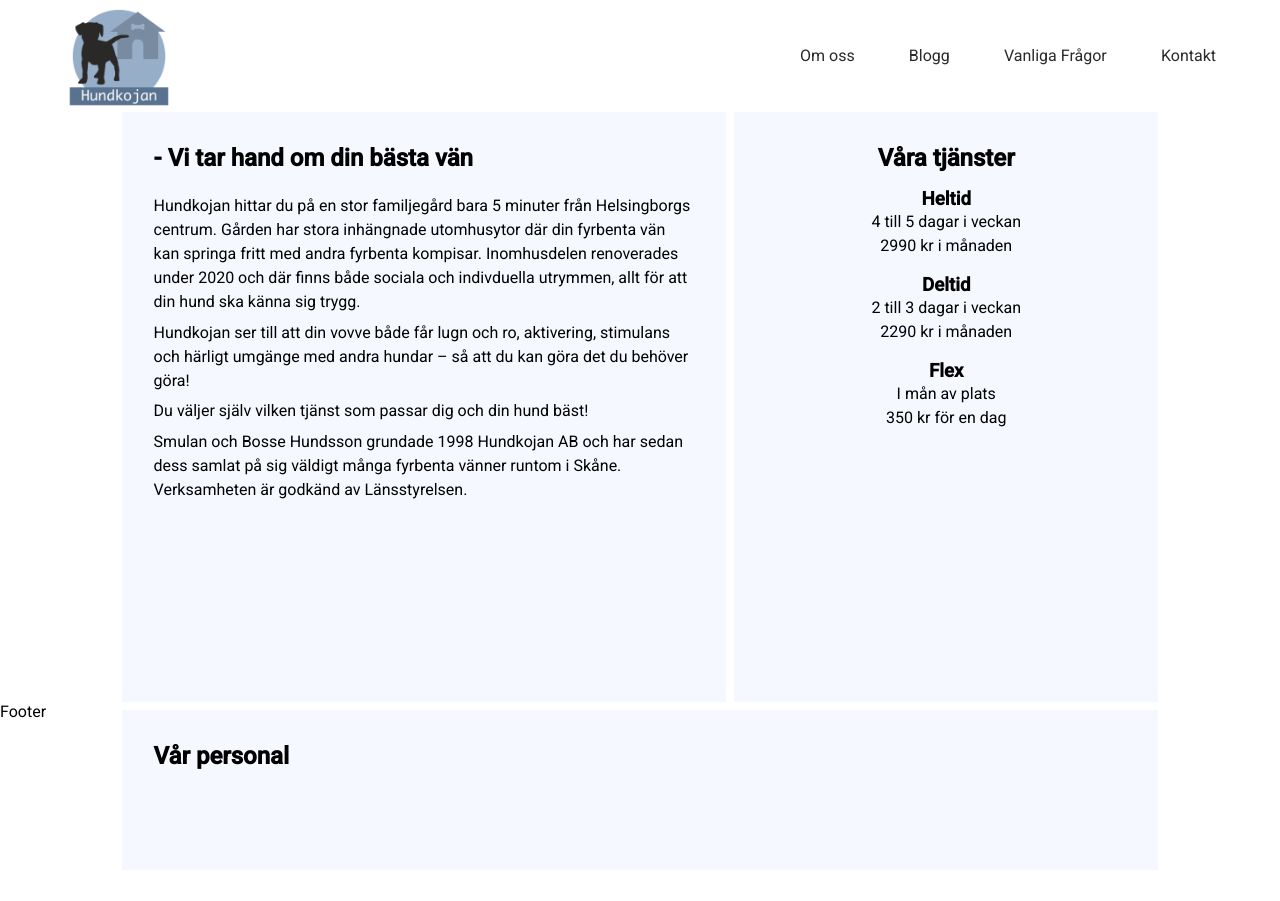
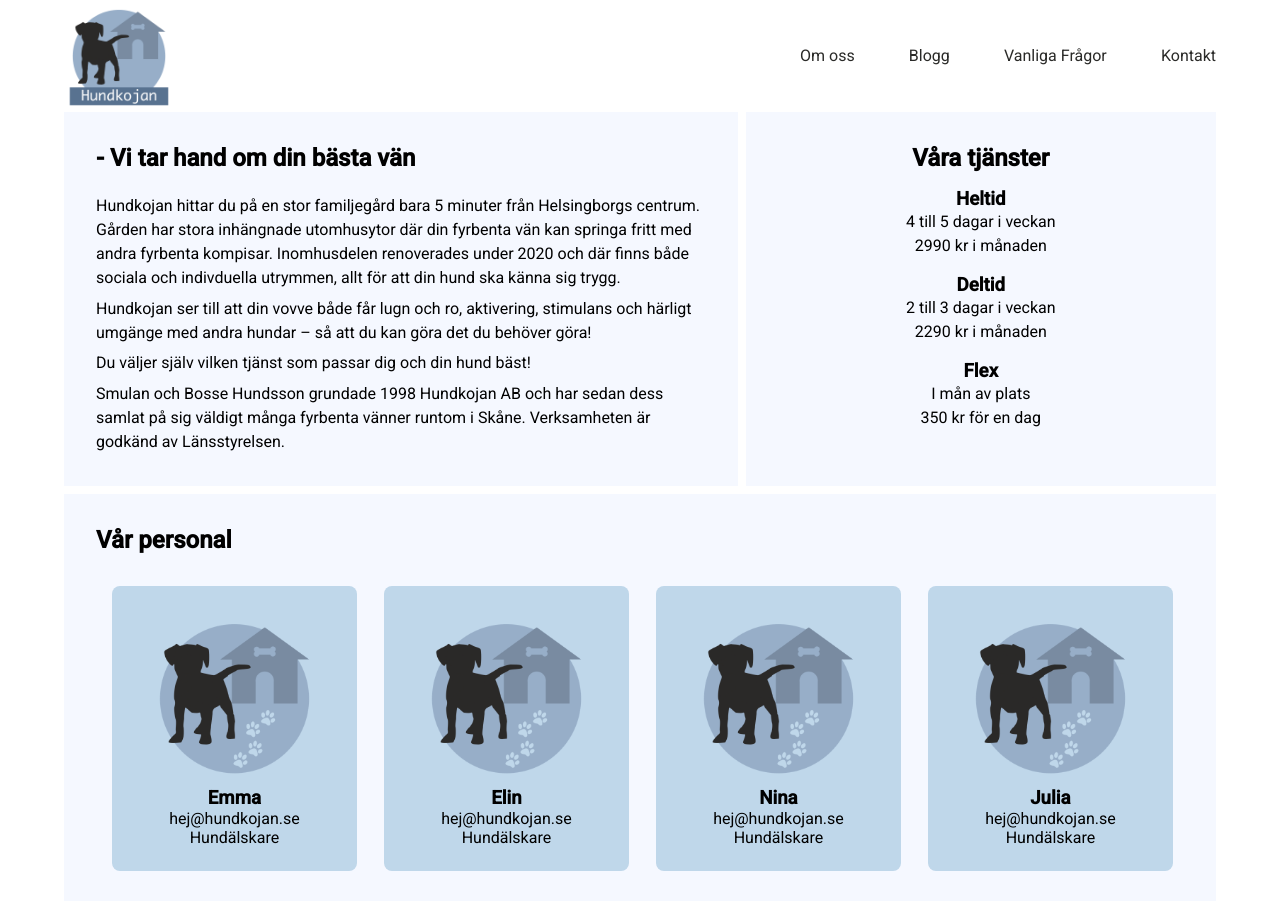
Before and after one commit to EmmaOlsson/hunddagis, a React (Create React App) app: page /about in a window 1280 px wide. Shown: the top 901 px of the page. Before the commit the page ends 870 px from the top, so only its background shows below. Built offline with nearby package versions, Linux system fonts and the light colour scheme.

Commit message:
added json-file + img

```diff
--- /dev/null
+++ b/public/staff.json
@@ -0,0 +1,58 @@
+[
+    {
+        "id": 1,
+        "name": "Emma",
+        "email": "hej@hundkojan.se",
+        "desc": "Hundälskare",
+        "img": "dog-logo-paws.jpg"
+    },
+    {
+        "id": 2,
+        "name": "Elin",
+        "email": "hej@hundkojan.se",
+        "desc": "Hundälskare",
+        "img": "dog-logo-paws.jpg"
+    },
+    {
+        "id": 3,
+        "name": "Nina",
+        "email": "hej@hundkojan.se",
+        "desc": "Hundälskare",
+        "img": "dog-logo-paws.jpg"
+    },
+    {
+        "id": 4,
+        "name": "Julia",
+        "email": "hej@hundkojan.se",
+        "desc": "Hundälskare",
+        "img": "dog-logo-paws.jpg"
+    },
+    {
+        "id": 5,
+        "name": "Chihuahua",
+        "email": "hej@hundkojan.se",
+        "desc": "Hundälskare",
+        "img": "dog-logo-paws.jpg"
+    },
+    {
+        "id": 6,
+        "name": "Golden",
+        "email": "hej@hundkojan.se",
+        "desc": "Hundälskare",
+        "img": "dog-logo-paws.jpg"
+    },
+    {
+        "id": 7,
+        "name": "Amstaff",
+        "email": "hej@hundkojan.se",
+        "desc": "Hundälskare",
+        "img": "dog-logo-paws.jpg"
+    },
+    {
+        "id": 8,
+        "name": "Grand Noir",
+        "email": "hej@hundkojan.se",
+        "desc": "Hundälskare",
+        "img": "dog-logo-paws.jpg"
+    }
+]
--- a/src/assets/data/staff.json
+++ /dev/null
@@ -1,60 +0,0 @@
-{
-    "staff": [
-        {
-            "id": 1,
-            "name": "Emma",
-            "email": "hej@hundkojan.se",
-            "desc": "Bryggd på månadens bönor.",
-            "img": "dog.png"
-        },
-        {
-            "id": 2,
-            "name": "Elin",
-            "email": "hej@hundkojan.se",
-            "desc": "Bryggd på månadens bönor.",
-            "img": "dog.png"
-        },
-        {
-            "id": 3,
-            "name": "Nina",
-            "email": "hej@hundkojan.se",
-            "desc": "Bryggd på månadens bönor.",
-            "img": "dog.png"
-        },
-        {
-            "id": 4,
-            "name": "Julia",
-            "email": "hej@hundkojan.se",
-            "desc": "Bryggd på månadens bönor.",
-            "img": "dog.png"
-        },
-        {
-            "id": 5,
-            "name": "Chihuahua",
-            "email": "hej@hundkojan.se",
-            "desc": "Bryggd på månadens bönor.",
-            "img": "dog.png"
-        },
-        {
-            "id": 6,
-            "name": "Golden",
-            "email": "hej@hundkojan.se",
-            "desc": "Bryggd på månadens bönor.",
-            "img": "dog.png"
-        },
-        {
-            "id": 7,
-            "name": "Amstaff",
-            "email": "hej@hundkojan.se",
-            "desc": "Bryggd på månadens bönor.",
-            "img": "dog.png"
-        },
-        {
-            "id": 8,
-            "name": "G",
-            "email": "hej@hundkojan.se",
-            "desc": "Bryggd på månadens bönor.",
-            "img": "dog.png"
-        }
-    ]
-}
--- a/src/css/about.module.css
+++ b/src/css/about.module.css
@@ -1,10 +1,10 @@
 .mainContainer{
-    width: 90%;
-    margin:0 auto;
+    width: 100%;
+    margin: 0 auto;
 }
 
 .topAbout{
-    height: 100%;
+    height: fit-content;
     display: flex;
 }
 
@@ -21,11 +21,6 @@
 .priceList{
     flex: 2;
     text-align: center;
-}
-
-.bottomAbout{
-    height: 20vh;
-    margin-top: .5rem;
 }
 
 .aboutTitles, .aboutLists{
@@ -46,6 +41,33 @@ ul{
     line-height: 150%;
 }
 
+/* Staff */
+
+.bottomAbout{
+    height: fit-content;
+    margin-top: .5rem;
+}
+
+.staffContainer{
+    display: grid;
+    grid-template-columns: repeat(auto-fit, minmax(15rem, 1fr));
+    justify-items: stretch;
+}
+
+.staffInfo{
+    display: flex;
+    flex-direction: column;
+    background: var(--light-blue);
+    align-items: center;
+    padding: 1.5rem;
+    margin: 1rem;
+    border-radius: .5rem;
+
+}
+
+.staffImg{
+    width: inherit;
+}
 
 @media only screen and (max-width: 800px){
     .topAbout{
@@ -60,6 +82,4 @@ ul{
         margin-right: 0;
     }
 
-
-
 }
--- a/src/screens/AboutScreen.js
+++ b/src/screens/AboutScreen.js
@@ -1,19 +1,29 @@
-import React from 'react';
+import React, { useState, useEffect } from 'react';
 import Styles from '../css/about.module.css'
-
-import staffData from '../assets/data/staff.json'
-
-// import logoDog from '../assets/graphics/Hund-logo-color.png'
-
+import dog from '../assets/graphics/dog-logo-paws.png'
 
 
 
 const AboutScreen = () => {
 
+  const [staffData, setStaffData] = useState([])
 
+  useEffect(() => {
+    fetch('staff.json')
+      .then((response) => {
+        return response.json()
+      })
+      .then((data) => {
+        setStaffData(data)
+      })
+
+  }, [])
+
+  console.log('hej', staffData)
 
   return <section>
     <main className={Styles.mainContainer}>
+      {/* About */}
       <div className={Styles.topAbout}>
         <article className={Styles.aboutText}>
           <h2 className={Styles.aboutTitles}>- Vi tar hand om din bästa vän</h2>
@@ -26,6 +36,7 @@ const AboutScreen = () => {
             </p>
           </div>
         </article>
+        {/* Offers */}
         <aside className={Styles.priceList}>
           <h2 className={Styles.aboutTitles}>Våra tjänster</h2>
           <div className={Styles.ourOffers}>
@@ -51,10 +62,21 @@ const AboutScreen = () => {
           </div>
         </aside>
       </div>
+      {/* Staff */}
       <div className={Styles.bottomAbout}>
-        <article className={Styles.staffInfo}>
-          <h2 className={Styles.aboutTitles}>Vår personal</h2>
-
+        <h2 className={Styles.aboutTitles}>Vår personal</h2>
+        <article className={Styles.staffContainer}>
+          {
+            staffData.map((staff) => {
+              return <section className={Styles.staffInfo} key={staff.id}>
+                <img className={Styles.staffImg} src={dog}></img>
+                <h3>{staff.name}</h3>
+                <p>{staff.email}</p>
+                <p>{staff.desc}</p>
+              </section>
+            }
+            )
+          }
         </article>
       </div>
     </main>
--- a/src/screens/BlogScreen.js
+++ b/src/screens/BlogScreen.js
@@ -7,9 +7,7 @@ const BlogScreen = () => {
             <div className={Styles.topAbout}>
                 <article className={Styles.blogPosts}>
                     <h2>Blogg</h2>
-                        <p>
-                            Snart hittar du de senaste inläggen och artiklarna här!
-                        </p>
+                    <p>Snart hittar du de senaste inläggen och artiklarna här!</p>
                 </article>
                 <aside className={Styles.latestPictures}>
                     <h2 className={Styles.pictureTitle}>Senaste bilderna</h2>
```
Also changed, not shown: src/assets/graphics/dog-logo-paws.png, src/assets/graphics/staff-1.png (added).
